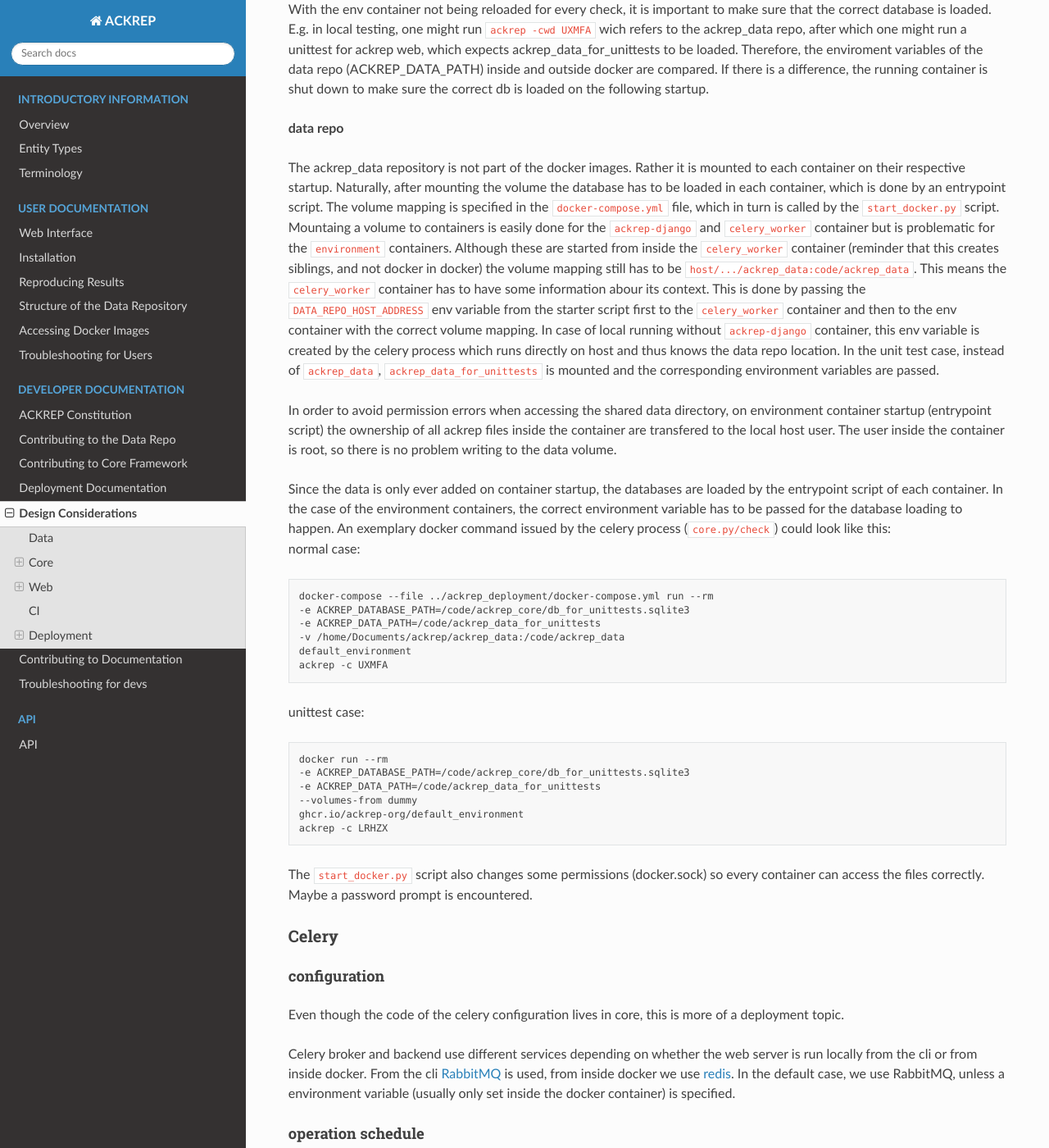
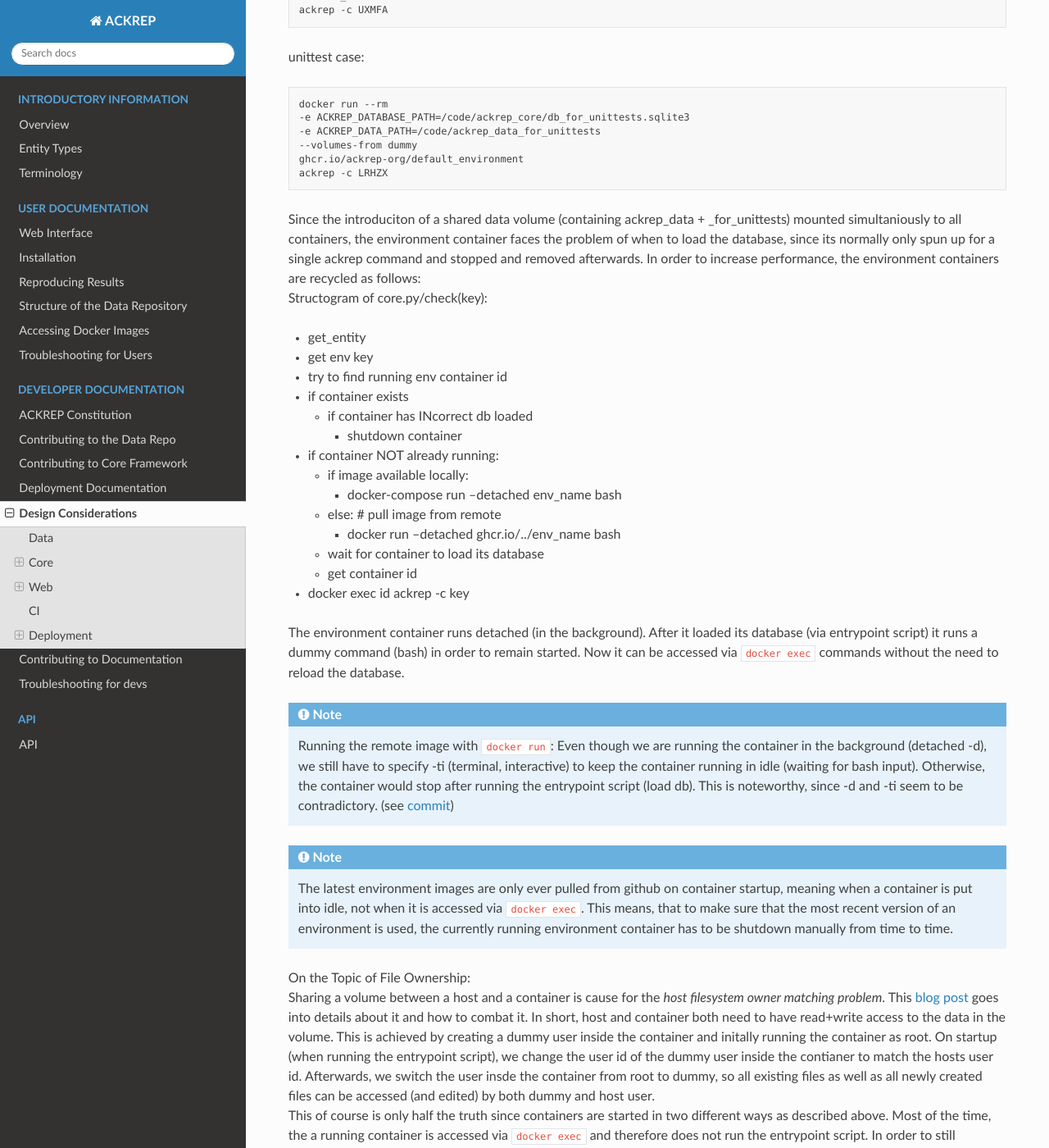
Before and after one commit to ackrep-org/ackrep_doc, a Sphinx documentation site: the page built from docs/source/devdoc/design_considerations.md, in a window 1280 px wide and 1400 px high, scrolled down 4901 px. Shown: the whole window at 82% size. Built offline with Sphinx 7.4.7 and the Read the Docs theme 2.0.0, drawn with Linux system fonts in a browser that asks for light colours; some of the changed text lies outside the part shown.

Commit message:
update permission issues update installation

`````diff
--- a/docs/source/devdoc/design_considerations.md
+++ b/docs/source/devdoc/design_considerations.md
@@ -106,38 +106,18 @@
 ```
 The ackrep-django container runs the web interface. The celery_worker container runs in the background. If the "check_solution" button is pressed, the check_view in views.py is called and an asynchronous task is started via the .delay call. This enables the ackrep-django container to continue without having to wait for the calculation result. The celery_worker however determines the correct environment for the current simulation and starts a new docker container ([see below](container_startup)) with the desired spectification to run the simulation inside. This is achieved by exposing the docker socket of the host to the celery_worker container (including the corresponding permissions) to ensure the new container is a sibling rather a container inside a container. The environment container is configured to execute cli commands passed on startup. In this case, this is the corresponding ackrep-command. The result is propagated from env to celery module. The result of the asynchronous task is stored and collected once the page in question is reloaded, and then forgotten.
 
-(container_startup)=
-Since the introduciton of a data volume (containing ackrep_data + _forunittest) mounted simultaniously to all containers, the environment container faces the problem of when to load the database, since its normally only spun up for a single ackrep command and forgotten afterwards. In order to increase performance, the environment containers are recycled as follows: <br>
-Structogram of core.py/check(key):
-- get_entity
-- get env key
-- try to find running env container id
-- if container exists
-    - if container has INcorrect db loaded
-        - shutdown
-- if container NOT already running:
-    - if image available locally:
-        - docker-compose run --detached env_name bash
-    - else: # pull image from remote
-        - docker run --detached ghcr.io/../env_name bash
-    - wait for container to load its database
-    - get container id
-- docker exec id ackrep -c key
 
-The environment container runs detached (in the background). After it loaded its database (via entrypoint script) it runs a dummy command (bash) in order to remain started. Now it can be accessed via ``docker exec`` commands without the need to reload the database.
-````{note}
-Running the remote image with `docker run`: Even though we are running the container in the background (detached -d), we still have to specify -ti (terminal, interactive) to keep the container running in idle (waiting for bash input). Otherwise, the container would stop after running the entrypoint script (load db). This is noteworthy, since -d and -ti seem to be contradictory. (see [commit](https://github.com/ackrep-org/ackrep_core/commit/7c4227238eb08e9cc45b952970ec59b765f62f04))
-````
 
 With the env container not being reloaded for every check, it is important to make sure that the correct database is loaded. E.g. in local testing, one might run `ackrep -cwd UXMFA` wich refers to the ackrep_data repo, after which one might run a unittest for ackrep web, which expects ackrep_data_for_unittests to be loaded. Therefore, the enviroment variables of the data repo (ACKREP_DATA_PATH) inside and outside docker are compared. If there is a difference, the running container is shut down to make sure the correct db is loaded on the following startup.
 
 **data repo**
 
+Sharing Volumes:<br>
 The ackrep_data repository is not part of the docker images. Rather it is mounted to each container on their respective startup. Naturally, after mounting the volume the database has to be loaded in each container, which is done by an entrypoint script.
 The volume mapping is specified in the `docker-compose.yml` file, which in turn is called by the `start_docker.py` script. Mountaing a volume to containers is easily done for the `ackrep-django` and `celery_worker` container but is problematic for the `environment` containers. Although these are started from inside the `celery_worker` container (reminder that this creates siblings, and not docker in docker) the volume mapping still has to be `host/.../ackrep_data:code/ackrep_data`. This means the ``celery_worker`` container has to have some information abour its context. This is done by passing the `DATA_REPO_HOST_ADDRESS` env variable from the starter script first to the ``celery_worker`` container and then to the env container with the correct volume mapping. In case of local running without ``ackrep-django`` container, this env variable is created by the celery process which runs directly on host and thus knows the data repo location. In the unit test case, instead of `ackrep_data`, `ackrep_data_for_unittests` is mounted and the corresponding environment variables are passed.
 
-In order to avoid permission errors when accessing the shared data directory, on environment container startup (entrypoint script) the ownership of all ackrep files inside the container are transfered to the local host user. The user inside the container is root, so there is no problem writing to the data volume.
-
+(container_startup)=
+Loading the Database:<br>
 Since the data is only ever added on container startup, the databases are loaded by the entrypoint script of each container. In the case of the environment containers, the correct environment variable has to be passed for the database loading to happen. An exemplary docker command issued by the celery process (`core.py/check`) could look like this: <br>
 normal case:
 
@@ -156,6 +136,36 @@
     --volumes-from dummy
     ghcr.io/ackrep-org/default_environment
     ackrep -c LRHZX
+
+Since the introduciton of a shared data volume (containing ackrep_data + _for_unittests) mounted simultaniously to all containers, the environment container faces the problem of when to load the database, since its normally only spun up for a single ackrep command and stopped and removed afterwards. In order to increase performance, the environment containers are recycled as follows: <br>
+Structogram of core.py/check(key):
+- get_entity
+- get env key
+- try to find running env container id
+- if container exists
+    - if container has INcorrect db loaded
+        - shutdown container
+- if container NOT already running:
+    - if image available locally:
+        - docker-compose run --detached env_name bash
+    - else: # pull image from remote
+        - docker run --detached ghcr.io/../env_name bash
+    - wait for container to load its database
+    - get container id
+- docker exec id ackrep -c key
+
+The environment container runs detached (in the background). After it loaded its database (via entrypoint script) it runs a dummy command (bash) in order to remain started. Now it can be accessed via ``docker exec`` commands without the need to reload the database.
+````{note}
+Running the remote image with `docker run`: Even though we are running the container in the background (detached -d), we still have to specify -ti (terminal, interactive) to keep the container running in idle (waiting for bash input). Otherwise, the container would stop after running the entrypoint script (load db). This is noteworthy, since -d and -ti seem to be contradictory. (see [commit](https://github.com/ackrep-org/ackrep_core/commit/7c4227238eb08e9cc45b952970ec59b765f62f04))
+````
+````{note}
+The latest environment images are only ever pulled from github on container startup, meaning when a container is put into idle, not when it is accessed via ``docker exec``. This means, that to make sure that the most recent version of an environment is used, the currently running environment container has to be shutdown manually from time to time.
+````
+
+On the Topic of File Ownership:<br>
+Sharing a volume between a host and a container is cause for the *host filesystem owner matching problem*. This [blog post](https://www.joyfulbikeshedding.com/blog/2021-03-15-docker-and-the-host-filesystem-owner-matching-problem.html) goes into details about it and how to combat it. In short, host and container both need to have read+write access to the data in the volume. This is achieved by creating a dummy user inside the container and initally running the container as root. On startup (when running the entrypoint script), we change the user id of the dummy user inside the contianer to match the hosts user id. Afterwards, we switch the user insde the container from root to dummy, so all existing files as well as all newly created files can be accessed (and edited) by both dummy and host user.<br>
+This of course is only half the truth since containers are started in two different ways as described above. Most of the time, the a running container is accessed via ``docker exec`` and therefore does not run the entrypoint script. In order to still simulate the same user inside the container as on the outside, we use the ``--user <host_uid>`` option.
+
 
 The `start_docker.py` script also changes some permissions (docker.sock) so every container can access the files correctly. Maybe a password prompt is encountered.
 
--- a/docs/source/userdoc/installation.md
+++ b/docs/source/userdoc/installation.md
@@ -6,12 +6,18 @@
 :depth: 3
 :local: true
 ```
+## Software Requirements
+- [Python](https://www.python.org/) (we currently recommend **Python 3.8**)
+- [Git](https://git-scm.com/)
 
-## Without Docker
+## Installation Without Docker
+````{note}
+If you do not already have docker set up on your machine, this is a relatively fast way to get startet. Most of the examples should be possible to execute without the need for docker. But some of the Ackrep examples require a speacial environment to run in, therefore usually docker container are used.
+````
+(ackrep_setup)=
+### Ackrep Setup:
 
-### Basic Setup:
-
-1. Highly recommended: create new environment (e.g. using anaconda). The current version of the code is tested only for **python 3.8**
+1. (Optional:) Create new environment (e.g. using anaconda).
 2. Create a new empty root directory for the project (e.g. "ackrep")
 
     `cd <root directory>`
@@ -29,17 +35,17 @@
         <ackrep_project_dir>/
         │
         ├── ackrep_data/                   ← separate repository for ackrep_data
-        │  ├── .git/
-        │  └── ...
+        │   ├── .git/
+        │   └── ...
         │
         └── ackrep_core/                   ← separate repository for ackrep_core
-        ├── .git/
-        └── ...
+            ├── .git/
+            └── ...
 
 
 1. Enter the ackrep_core-repo directory, run the following commands from there.
 
-    `cd .\ackrep_core`
+    `cd ackrep_core`
 1. Install dependencies
 
     `pip install -r requirements.txt`
@@ -48,13 +54,12 @@
     `pip install -e .`
 1. Validate Installation
     ```
-    ackrep --say-hello
-    # Hello!
+    ackrep --version
+    # Version 0.6.0
     ```
 1. Setup the database
 
-    `python manage.py makemigrations`
-
+    `python manage.py makemigrations` <br>
     `python manage.py migrate --noinput --run-syncdb`
 
 ### Setup advanced control theory algorithms
@@ -62,11 +67,24 @@
 
     `pip install -r requirements_runner.txt`
 
-- If the installation of slycot fails, refer to <https://github.com/python-control/Slycot#installing>.
+    If the installation of ``slycot`` fails, refer to <https://github.com/python-control/Slycot#installing> or remove the packages `slycot` and `casadi` from the requirements file.
+
+Now you are ready to execute some examples on your own machine:<br>
+Continue with [running the code from the command line](run_local).
+
+---
 
 ## With Docker
+````{note}
+Installing docker comes with some challenges, especially for windows users. But the advantage to be gained is the ability to execute any piece of ackrep code in a deliberately set up environment with all necessary dependancies already installed. One can be fairely certain, that the code inside the environment will behave as intended even after a long period of time.
+````
+- [Install Docker Engine](https://docs.docker.com/engine/install/)
+- Linux Users: consider these [post installation steps](https://docs.docker.com/engine/install/linux-postinstall/)
+- Validate the installation with
 
-TODO
+    `docker run hello-world`
 
----
-Continue with [running the code locally](run_local).
+- If not already done, complete the above described [ackrep setup](ackrep_setup). You do not need to install runner dependancies!
+
+Now you are ready to execute all examples on your own machine:<br>
+Continue with [running the code from the command line](run_local).
--- a/docs/source/userdoc/run.md
+++ b/docs/source/userdoc/run.md
@@ -9,35 +9,41 @@
 
 In order to evaluate the database locally, the command line interface with the command `ackrep` is used.
 
-A list of all commands is provided at the [API page](ref_api) and is also shown when invoking `ackrep --help`.
+A list of all commands is provided at the [API page](ref_api) and is also shown by invoking `ackrep --help`.
 ## Run existing Code
 
-1. The first step after is to lead the database:
-    - Change working directory to `ackrep_data`.
-    - Run `ackrep --load-repo-to-db .` in that directory.
+1. The first step after the successfull installation is to load the database:
 
-2. Now a specific problem solution can be tested:
+    `ackrep --load-repo-to-db <path/to/ackrep_data>`
+
+2. Now a specific problem solution/ system model can be tested (the syntax is different depending on whether you set up Docker or not): <br>
+
+    without Docker:
     - Either with by specifying the path `ackrep --check problem_solutions/<your_problem_solution>/metadata.yml`
     - or by passing the key `ackrep -c <key>`.
-3. Analogous to checking problem solution, system models can be simulated:
-    - Either with `ackrep --check system_models/<your_system_model>/metadata.yml`
-    - or with `ackrep -c <key>`.
 
-4. If an error occurs:
-    - Manually run `python execscript.py` and see the error messages.
-    - Common issues:
-        - Forgot to run `ackrep --load-repo-to-db .` after changing metadata.
-        - ImportError due to missing package in the python_path (see `execscript.py` what actually is inserted); Probable cause: missing or wrong key in `metadata.yml`
-        - Bad return-value of `evaluate_solution`
+    With Docker:
+    - Either with by specifying the path `ackrep --check-with-docker problem_solutions/<your_problem_solution>/metadata.yml`
+    - or by passing the key `ackrep -cwd <key>`.
 
-## Edit Code
-The existing Problems and System Models can be easily modified, e.g. by changing the initial values of the simulation.
-...
-TODO
-## Reuse Code for personal projects
-The methode packages can be copied and incorporated in personal projects.
-...
-TODO
+
+## Editing Code
+The existing Problems and System Models can be modified easily. Regardless of whether you are susing docker or not, changes in your ackrep_data folder will be present in both cases. But the workflow still differs a bit:
+
+Without Docker a smooth workflow would be:
+- Pick out the entity you are interested in (system model/ solution/ solution with a specific method package) and find out its key (using the web interface)
+- Run `ackrep --prepare-script <entity_key>` to create a python script (`execscript.py` located in ackrep_data) with all necessary imports.
+- Now you can make adjustments to the imported files (parameters, plots, `plt.show()`, etc.) or edit the execscript to create a new program using e.g. system models or method packages. If you want to edit the execscript, you sould make a copy and rename the edited file.
+- Run `python execscript.py` in the ackrep_data folder to view the result. **Note:** Everytime you run `ackrep -c <key>` the execscript will be overwritten!
+
+With Docker a smooth workflow would be:
+- Pick out the entity you are interested in (system model/ solution/ solution with a specific method package) and find out its key (using the web interface)
+- Get the correct environment key for your entity (web interface) and run `ackrep --run-interactive-environment <env_key>` (or `ackrep -rie <env_key>`). This will start an environment container with an interactive cli. Invoking `mc` will open the Midnight Commander.
+- Run `ackrep --prepare-script <entity_key>` from the container cli to create a python script (`execscript.py` located in ackrep_data) with all necessary imports.
+- Note that the ackrep_data directory is shared between your machine (host) and the container, therefore you can make modifications on your host system using your favorite editor.
+- Make adjustments to the imported files (parameters, plots, etc.) or edit the execscript to create a new program using e.g. system models or method packages. If you want to edit the execscript, you sould make a copy and rename the edited file.
+- To test your script, run `python execscript.py` from the container cli. Onfortunately, since the container is headless, plots have to be saved and examined on the host system.
+
 
 ---
 If you are having trouble, see [troubleshooting](troubleshooting_users).
--- a/docs/source/userdoc/troubleshooting.md
+++ b/docs/source/userdoc/troubleshooting.md
@@ -1,2 +1,6 @@
 (troubleshooting_users)=
 # Troubleshooting for Users
+
+Fehlermeldung:
+- KeyError: "No entity with key '``<key>``' could be found. Make sure that the database is in sync with repo."<br>
+→ database was not loaded correctly. Use `ackrep -l <path/to/ackrep_data>` to load it.
`````
Also changed, not shown: docs/source/api.md (+3 -7 lines), docs/source/devdoc/contributing_deployment.md (+0 -1 lines).
